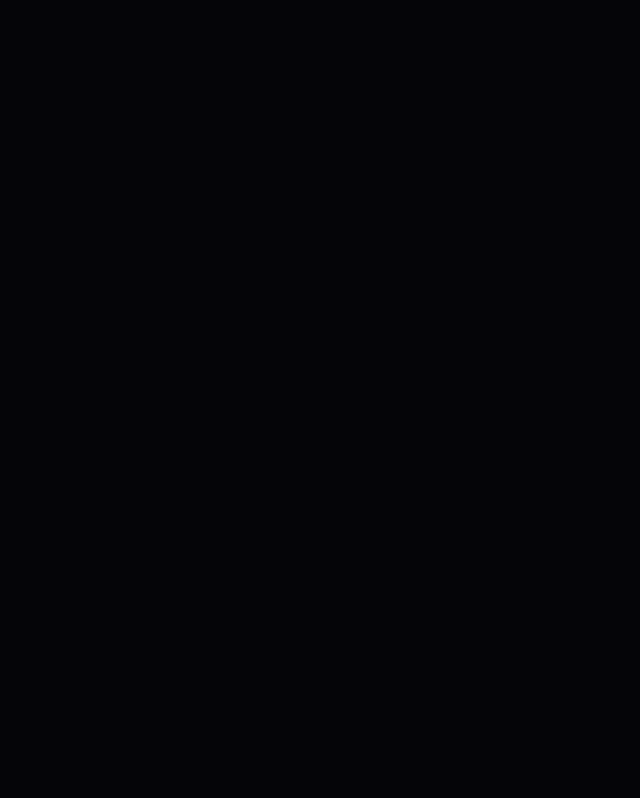
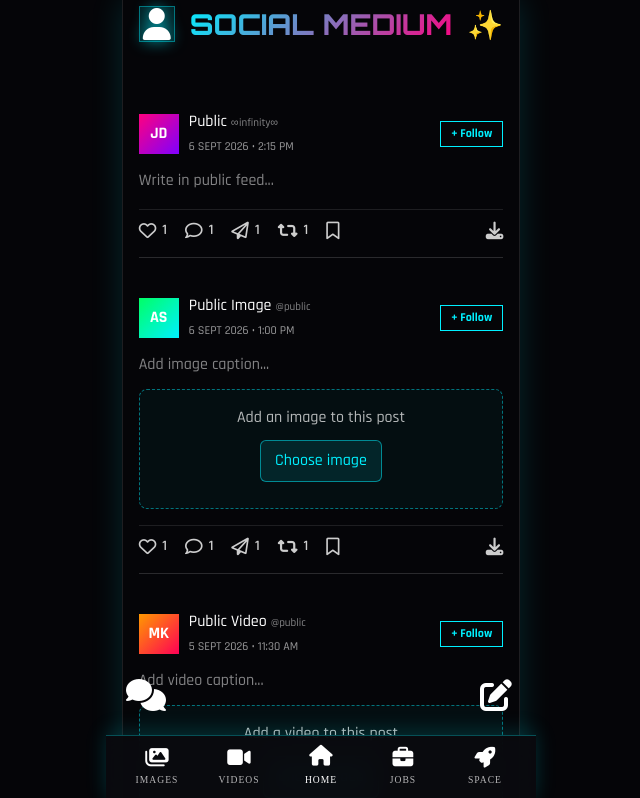
Before and after one commit to techwisecoders-rgb/infinity, a Next.js app: page / in a window 1280 px wide. Shown: the top 798 px of the page, without its empty margins (319-959 px from the left). Built offline with nearby package versions, Linux system fonts and the light colour scheme.

Commit message:
Update page.tsx

```diff
--- a/app/page.tsx
+++ b/app/page.tsx
@@ -1,18 +1,5 @@
+import InfinityLegacyApp from "@/components/infinity-legacy-app";
+
 export default function HomePage() {
-  return (
-    <iframe
-      title="Infinity"
-      src="/infinity.html"
-      aria-label="Infinity application"
-      style={{
-        position: "fixed",
-        inset: 0,
-        width: "100%",
-        height: "100dvh",
-        border: 0,
-        display: "block",
-        background: "#000",
-      }}
-    />
-  );
+  return <InfinityLegacyApp />;
 }
```
